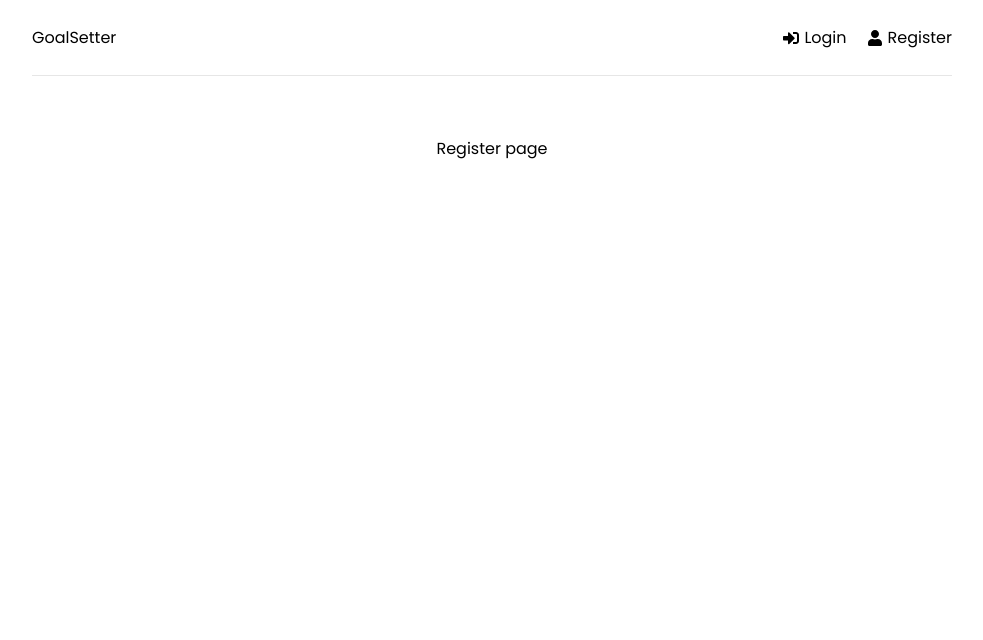
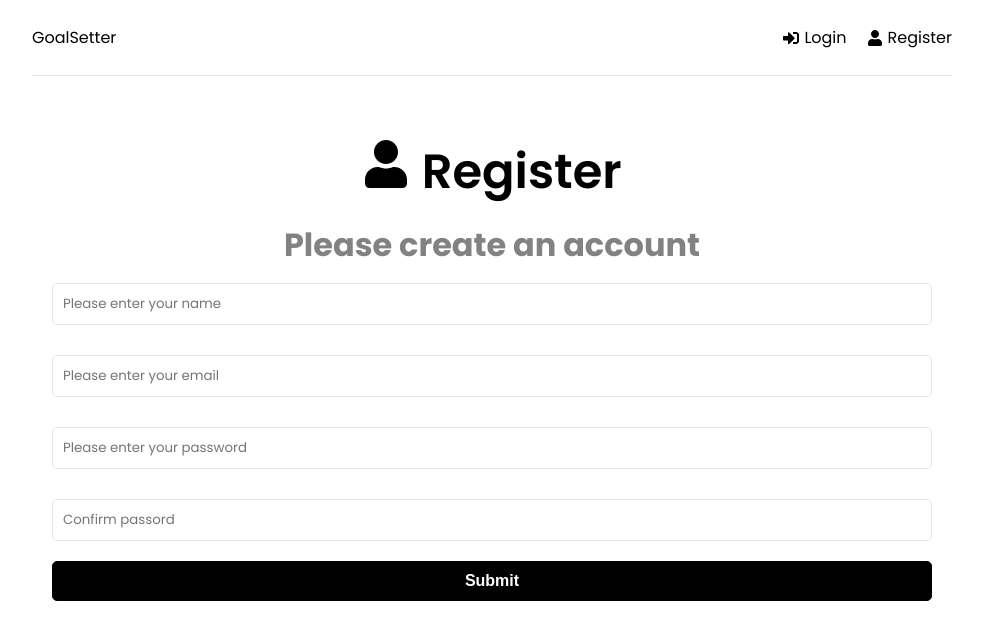
Before and after one commit to leroy-netizen/goals-frontend, a React (Create React App) app: page /register in a window 1280 px wide. Shown: the top 640 px of the page, without its empty margins (148-1131 px from the left). Built offline with nearby package versions, Linux system fonts and the light colour scheme.

Commit message:
create Register form

```diff
--- a/src/pages/Login.jsx
+++ b/src/pages/Login.jsx
@@ -1,8 +1,54 @@
 import React from 'react'
+import {useState, useEffect} from 'react'
+import {FaSignInAlt} from 'react-icons/fa'
+const Login = () => {
+    const [formData, setFormData] = useState({
+        name: '',
+        email: '',
+        password: '',
+        passwordConfirm: ''
+    })
 
-const Login = () => {
+    const {name, email, password, password2 } = formData;
+    const onChange =(e) => {
+        setFormData((prevState)=> ({
+            ...prevState,
+            [e.target.name]: e.target.value,
+        }))
+    }
+    const onSubmit = (e) => {
+        e.preventDefault()
+    }
+
+
   return (
-    <div>Login page</div>
+    <>
+    <section className='heading'>
+        <h1>
+            <FaSignInAlt /> LOgin
+        </h1>
+        <p> Login </p>
+
+        <form onSubmit={onSubmit}>
+            {/* <div className="form-group">
+                <input type="text" className="form-control" id='name' name='name' value={name} placeholder="Please enter your name" onChange={onChange}/>
+            </div> */}
+            <div className="form-group">
+                <input type="email" className="form-control" id='email' name='email' value={email} placeholder="Please enter your email" onChange={onChange}/>
+            </div>
+            <div className="form-group">
+                <input type="password" className="form-control" id='password' name='password' value={name} placeholder="Please enter your password" onChange={onChange}/>
+            </div>
+            {/* <div className="form-group">
+                <input type="passwordConfirm" className="form-control" id='passwordConfirm' name='passwordConfirm' value={name} placeholder="Confirm passord" onChange={onChange}/>
+
+            </div> */}
+            <div className="form-group">
+                <button type='submit' className='btn btn-block'>Submit</button>
+            </div>
+        </form>
+    </section>
+    </>
   )
 }
 
--- a/src/pages/Register.jsx
+++ b/src/pages/Register.jsx
@@ -1,8 +1,54 @@
 import React from 'react'
+import {useState, useEffect} from 'react'
+import {FaUser} from 'react-icons/fa'
+const Register = () => {
+    const [formData, setFormData] = useState({
+        name: '',
+        email: '',
+        password: '',
+        passwordConfirm: ''
+    })
 
-const Register = () => {
+    const {name, email, password, password2 } = formData;
+    const onChange =(e) => {
+        setFormData((prevState)=> ({
+            ...prevState,
+            [e.target.name]: e.target.value,
+        }))
+    }
+    const onSubmit = (e) => {
+        e.preventDefault()
+    }
+
+
   return (
-    <div>Register page</div>
+    <>
+    <section className='heading'>
+        <h1>
+            <FaUser /> Register
+        </h1>
+        <p> Please create an account</p>
+
+        <form onSubmit={onSubmit}>
+            <div className="form-group">
+                <input type="text" className="form-control" id='name' name='name' value={name} placeholder="Please enter your name" onChange={onChange}/>
+            </div>
+            <div className="form-group">
+                <input type="email" className="form-control" id='email' name='email' value={email} placeholder="Please enter your email" onChange={onChange}/>
+            </div>
+            <div className="form-group">
+                <input type="password" className="form-control" id='password' name='password' value={name} placeholder="Please enter your password" onChange={onChange}/>
+            </div>
+            <div className="form-group">
+                <input type="passwordConfirm" className="form-control" id='passwordConfirm' name='passwordConfirm' value={name} placeholder="Confirm passord" onChange={onChange}/>
+
+            </div>
+            <div className="form-group">
+                <button type='submit' className='btn btn-block'>Submit</button>
+            </div>
+        </form>
+    </section>
+    </>
   )
 }
 
```
